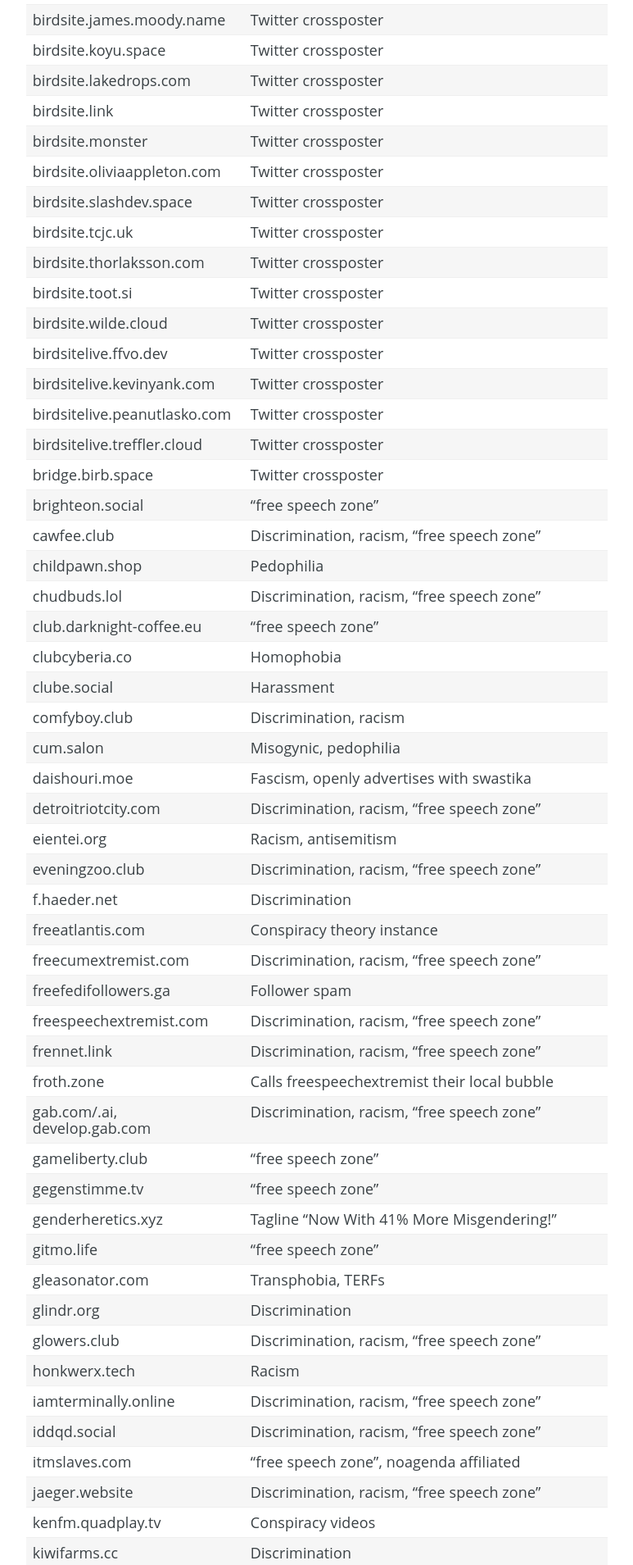
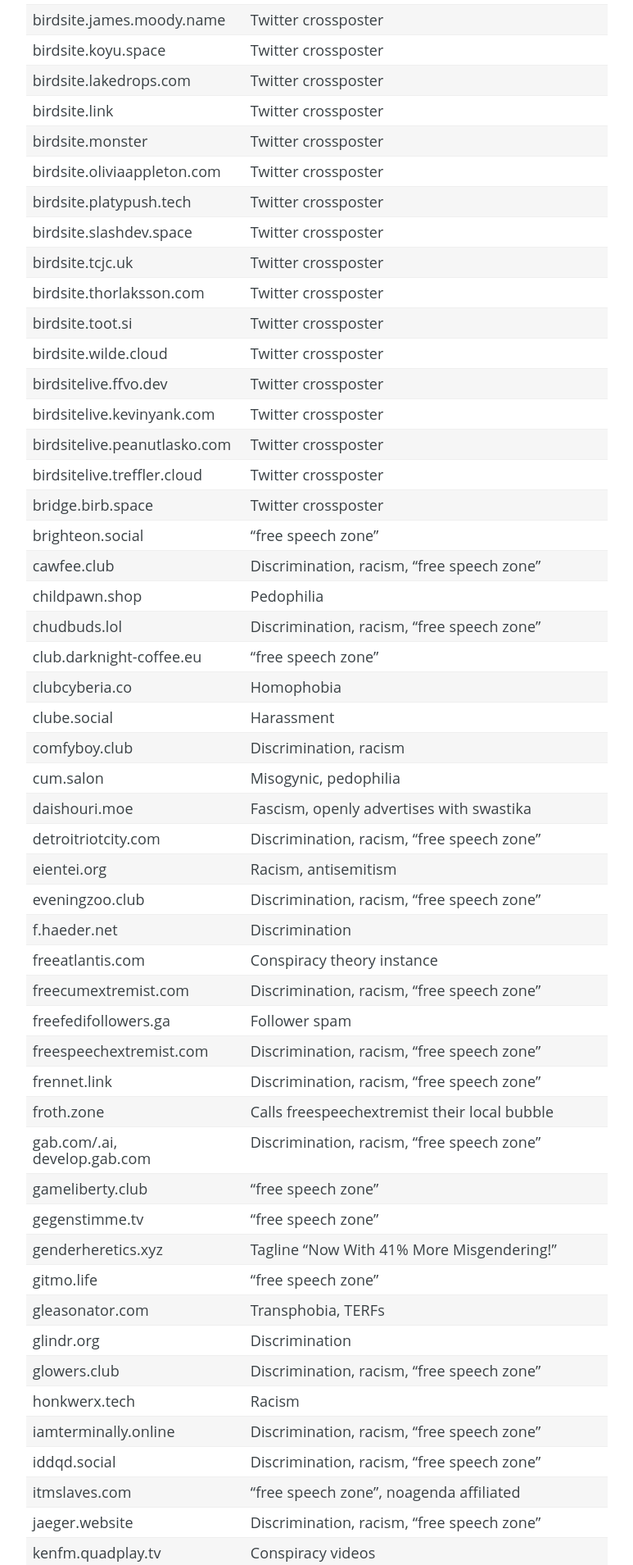
Before and after one commit to chaossocial/meta, a Jekyll site: the page built from federation.md, in a window 1280 px wide. Shown: the part 2143-4052 px from the top of the page at 82% size, without its empty margins (398-1171 px from the left). Built offline with Jekyll 4.4.1, drawn with Linux system fonts in a browser that asks for light colours; some of the changed text lies outside the part shown.

Commit message:
Block birdsite.platypush.tech

```diff
--- a/federation.md
+++ b/federation.md
@@ -70,6 +70,7 @@
 | birdsite.link               | Twitter crossposter|
 | birdsite.monster            | Twitter crossposter|
 | birdsite.oliviaappleton.com | Twitter crossposter|
+| birdsite.platypush.tech     | Twitter crossposter|
 | birdsite.slashdev.space     | Twitter crossposter|
 | birdsite.tcjc.uk            | Twitter crossposter|
 | birdsite.thorlaksson.com    | Twitter crossposter|
```
